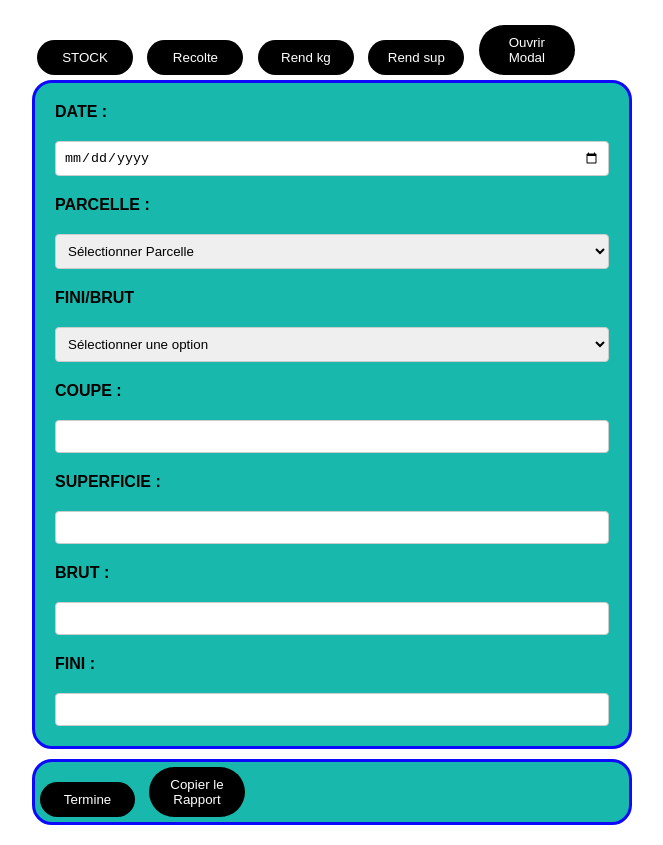
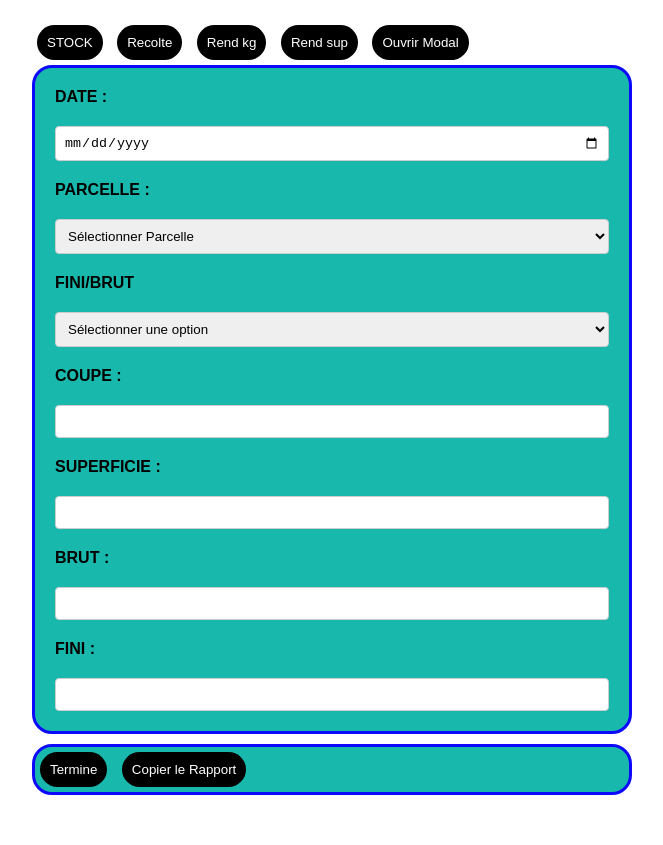
Before and after one commit to abdermb98/home, a plain HTML site: page index.html in a window 1280 px wide. Shown: the whole page, without its empty margins (308-971 px from the left). After the commit the page ends 815 px from the top, so only its background shows below. Drawn offline with Linux system fonts and the light colour scheme.

Commit message:
Update index.html

```diff
--- a/index.html
+++ b/index.html
@@ -41,7 +41,7 @@
             border-radius: 25px;
             cursor: pointer;
             margin: 5px;
-            width: 16%;
+
             align-items: center;
             justify-items: center;
         }
```
